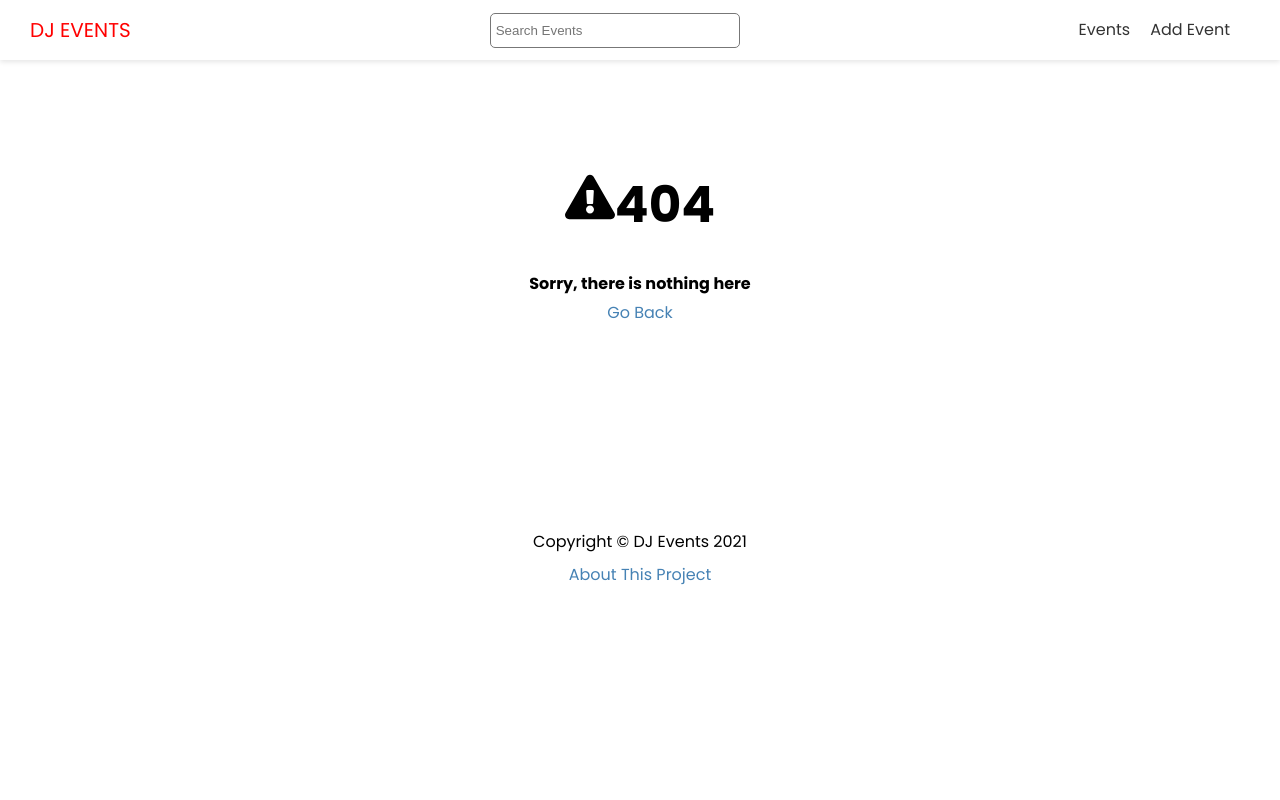
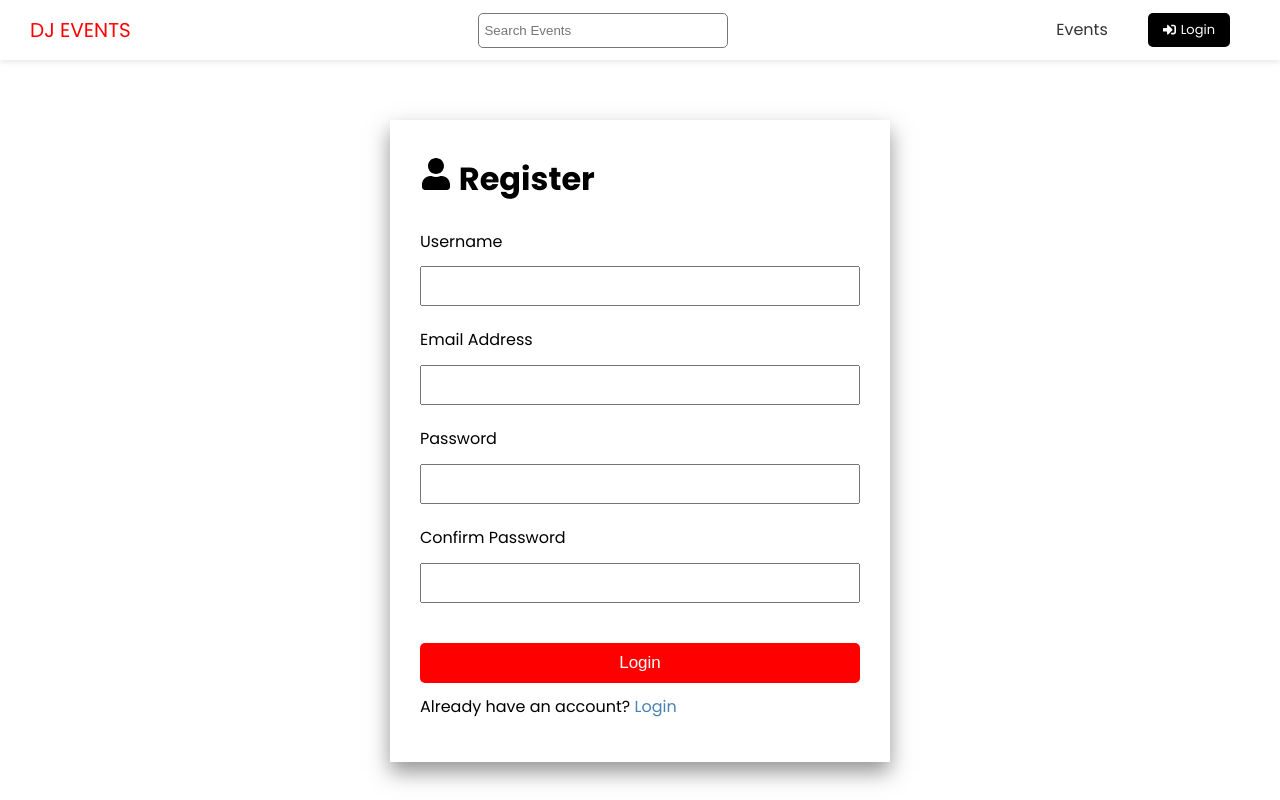
Before and after one commit to bobbykim89/dj-events-frontend, a Next.js app: page /account/register in a window 1280 px wide. Before the commit this address had no page. Shown: the top 800 px of the page. Built offline with nearby package versions, Linux system fonts and the light colour scheme; no server answers.

Commit message:
added login and register page not functional yet

```diff
--- a/components/Header.js
+++ b/components/Header.js
@@ -1,8 +1,12 @@
+import { FaSignInAlt, FaSignOutAlt } from 'react-icons/fa';
+import { useContext } from 'react';
 import Link from 'next/link';
 import Search from './Search';
 import styles from '@/styles/Header.module.css';
+import AuthContext from '@/context/AuthContext';
 
 const Header = () => {
+  const { user, logout } = useContext(AuthContext);
   return (
     <header className={styles.header}>
       <div className={styles.logo}>
@@ -18,11 +22,40 @@
               <a>Events</a>
             </Link>
           </li>
-          <li>
-            <Link href='/events/add'>
-              <a>Add Event</a>
-            </Link>
-          </li>
+          {user ? (
+            // If logged in
+            <>
+              <li>
+                <Link href='/events/add'>
+                  <a>Add Event</a>
+                </Link>
+              </li>
+              <li>
+                <Link href='/account/dashboard'>
+                  <a>Dashboard</a>
+                </Link>
+              </li>
+              <li>
+                <button
+                  onClick={() => logout()}
+                  className='btn-secondary btn-icon'
+                >
+                  <FaSignOutAlt /> Logout
+                </button>
+              </li>
+            </>
+          ) : (
+            // If logged out
+            <>
+              <li>
+                <Link href='/account/login'>
+                  <a className='btn-secondary btn-icon'>
+                    <FaSignInAlt /> Login
+                  </a>
+                </Link>
+              </li>
+            </>
+          )}
         </ul>
       </nav>
     </header>
--- /dev/null
+++ b/context/AuthContext.js
@@ -0,0 +1,45 @@
+import { createContext, useState, useEffect } from 'react';
+import { useRouter } from 'next/router';
+import { API_URL } from '../config/index';
+
+const AuthContext = createContext();
+
+export const AuthProvider = ({ children }) => {
+  const [user, setUser] = useState(null);
+  const [error, setError] = useState(null);
+
+  // Register User
+  const register = async (user) => {
+    console.log(user);
+  };
+
+  // Login User
+  const login = async ({ email: identifier, password }) => {
+    console.log({ identifier, password });
+  };
+
+  // Logout user
+  const logout = async () => {
+    console.log('Logout');
+  };
+
+  // Check if user is logged in
+  const checkUserLogin = async (user) => {
+    console.log('Check');
+  };
+  return (
+    <AuthContext.Provider
+      value={{
+        user,
+        error,
+        register,
+        login,
+        logout,
+      }}
+    >
+      {children}
+    </AuthContext.Provider>
+  );
+};
+
+export default AuthContext;
--- a/jsconfig.json
+++ b/jsconfig.json
@@ -4,7 +4,8 @@
     "paths": {
       "@/components/*": ["components/*"],
       "@/styles/*": ["styles/*"],
-      "@/config/*": ["config/*"]
+      "@/config/*": ["config/*"],
+      "@/context/*": ["context/*"]
     }
   }
 }
--- a/pages/_app.js
+++ b/pages/_app.js
@@ -1,7 +1,12 @@
+import { AuthProvider } from '@/context/AuthContext';
 import '@/styles/globals.css';
 
 function MyApp({ Component, pageProps }) {
-  return <Component {...pageProps} />;
+  return (
+    <AuthProvider>
+      <Component {...pageProps} />;
+    </AuthProvider>
+  );
 }
 
 export default MyApp;
--- /dev/null
+++ b/pages/account/register.js
@@ -0,0 +1,81 @@
+import { FaUser } from 'react-icons/fa';
+import { ToastContainer, toast } from 'react-toastify';
+import 'react-toastify/dist/ReactToastify.css';
+import { useState, useEffect, useContext } from 'react';
+import Link from 'next/dist/client/link';
+import Layout from '@/components/Layout';
+import AuthContext from '@/context/AuthContext';
+import styles from '@/styles/AuthForm.module.css';
+
+const RegisterPage = () => {
+  const [userName, setUserName] = useState('');
+  const [email, setEmail] = useState('');
+  const [password, setPassword] = useState('');
+  const [passwordConfirm, setPasswordConfirm] = useState('');
+
+  const { register, error } = useContext(AuthContext);
+
+  const handleSubmit = (e) => {
+    e.preventDefault();
+    if (password !== passwordConfirm) {
+      toast.error('Passwords do not match!');
+      return;
+    }
+
+    register({ username, email, password });
+  };
+  return (
+    <Layout title='User Registration'>
+      <div className={styles.auth}>
+        <h1>
+          <FaUser /> Register
+        </h1>
+        <ToastContainer />
+        <form onSubmit={handleSubmit}>
+          <div>
+            <label htmlFor='username'>Username</label>
+            <input
+              type='text'
+              value={userName}
+              id='username'
+              onChange={(e) => setUserName(e.target.value)}
+            />
+          </div>
+          <div>
+            <label htmlFor='email'>Email Address</label>
+            <input
+              type='email'
+              value={email}
+              id='email'
+              onChange={(e) => setEmail(e.target.value)}
+            />
+          </div>
+          <div>
+            <label htmlFor='password'>Password</label>
+            <input
+              type='password'
+              value={password}
+              id='password'
+              onChange={(e) => setPassword(e.target.value)}
+            />
+          </div>
+          <div>
+            <label htmlFor='passwordConfirm'>Confirm Password</label>
+            <input
+              type='password'
+              value={passwordConfirm}
+              id='passwordConfirm'
+              onChange={(e) => setPasswordConfirm(e.target.value)}
+            />
+          </div>
+          <input type='submit' value='Login' className='btn' />
+        </form>
+        <p>
+          Already have an account? <Link href='/account/login'>Login</Link>
+        </p>
+      </div>
+    </Layout>
+  );
+};
+
+export default RegisterPage;
--- /dev/null
+++ b/styles/AuthForm.module.css
@@ -0,0 +1,31 @@
+.auth {
+  max-width: 500px;
+  margin: auto;
+  padding: 30px;
+  box-shadow: 0px 10px 20px 0px rgba(50, 50, 50, 0.52);
+}
+
+.auth label {
+  display: block;
+  margin-bottom: 10px;
+}
+
+.auth input[type='text'],
+.auth input[type='email'],
+.auth input[type='password'] {
+  display: block;
+  width: 100%;
+  height: 40px;
+  padding: 5px;
+  font-size: 18px;
+}
+
+.auth input[type='submit'] {
+  margin-top: 20px;
+  width: 100%;
+  font-size: 17px;
+}
+
+.auth div {
+  margin-bottom: 20px;
+}
```
Also changed, not shown: pages/account/login.js (added, +56 -0 lines).
